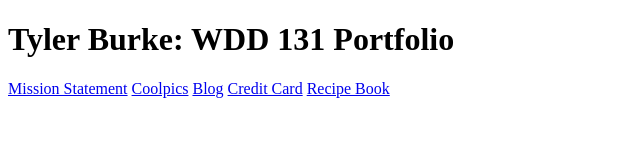
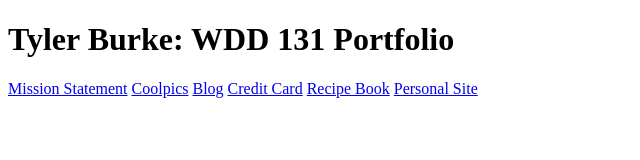
Before and after one commit to Tyler-Burke2/wdd131, a plain HTML site: page index.html in a window 1280 px wide. Shown: the whole page, without its empty margins (0-640 px from the left). Drawn offline with Linux system fonts and the light colour scheme.

Commit message:
i made a mistake

```diff
--- a/index.html
+++ b/index.html
@@ -18,7 +18,7 @@
         <a href="blog/index.html">Blog</a>
         <a href="creditcard/index.html">Credit Card</a>
         <a href="recipes/index.html">Recipe Book</a>
-        <a href="personalsite/index.html"></a>
+        <a href="personalsite/index.html"> Personal Site</a>
     </main>
     <footer>
 
```
